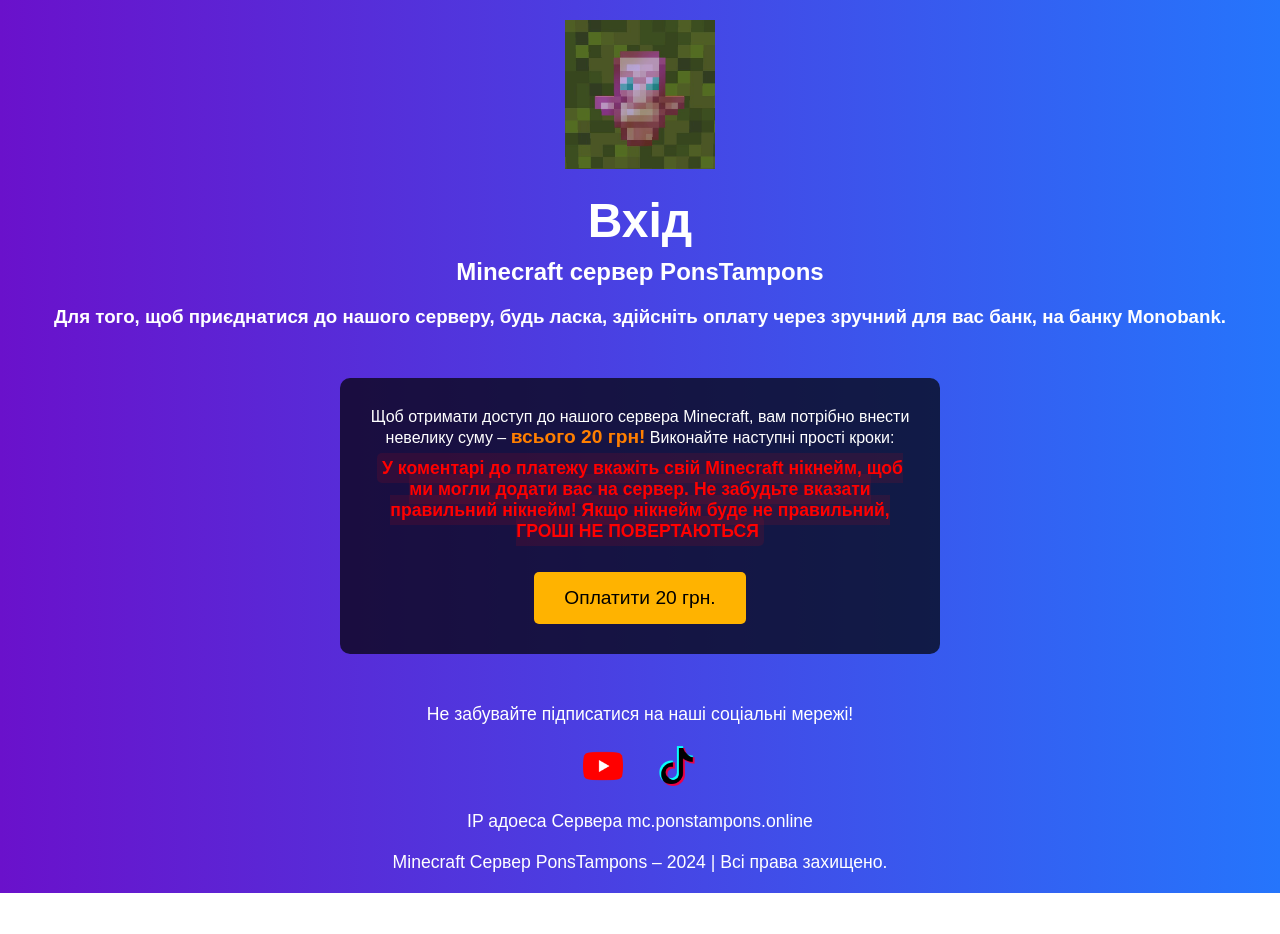
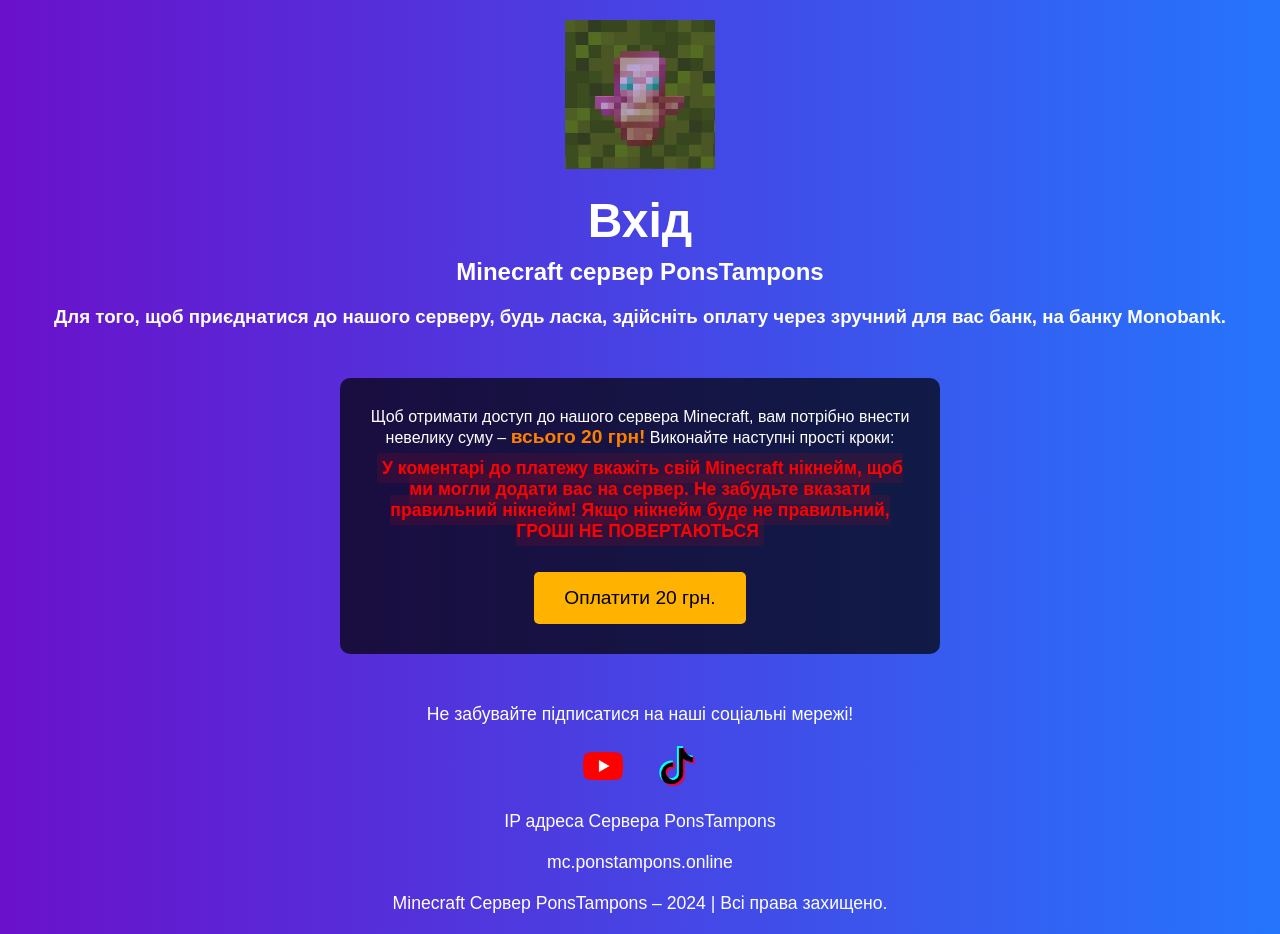
Before and after one commit to Dadablog2002/my-website, a plain HTML site: page index.html in a window 1280 px wide. Before the commit the page ends 893 px from the top, so only its background shows below. Drawn offline with Linux system fonts and the light colour scheme.

Commit message:
Update index.html

```diff
--- a/index.html
+++ b/index.html
@@ -34,7 +34,8 @@
         <a href="https://www.youtube.com/@PonsTampons" target="_blank"><img src="image/youtube.png" alt="YouTube"></a>
         <a href="https://www.tiktok.com/@pons.tampons" target="_blank"><img src="image/tik-tok.png" alt="TikTok"></a>
     </div>
-    <p>IP адоеса Сервера mc.ponstampons.online</p>
+    <p>IP адреса Сервера PonsTampons</p>
+    <p>mc.ponstampons.online</p>
     <p>Minecraft Сервер PonsTampons – 2024 | Всі права захищено.</p>
 </footer>
 
```
